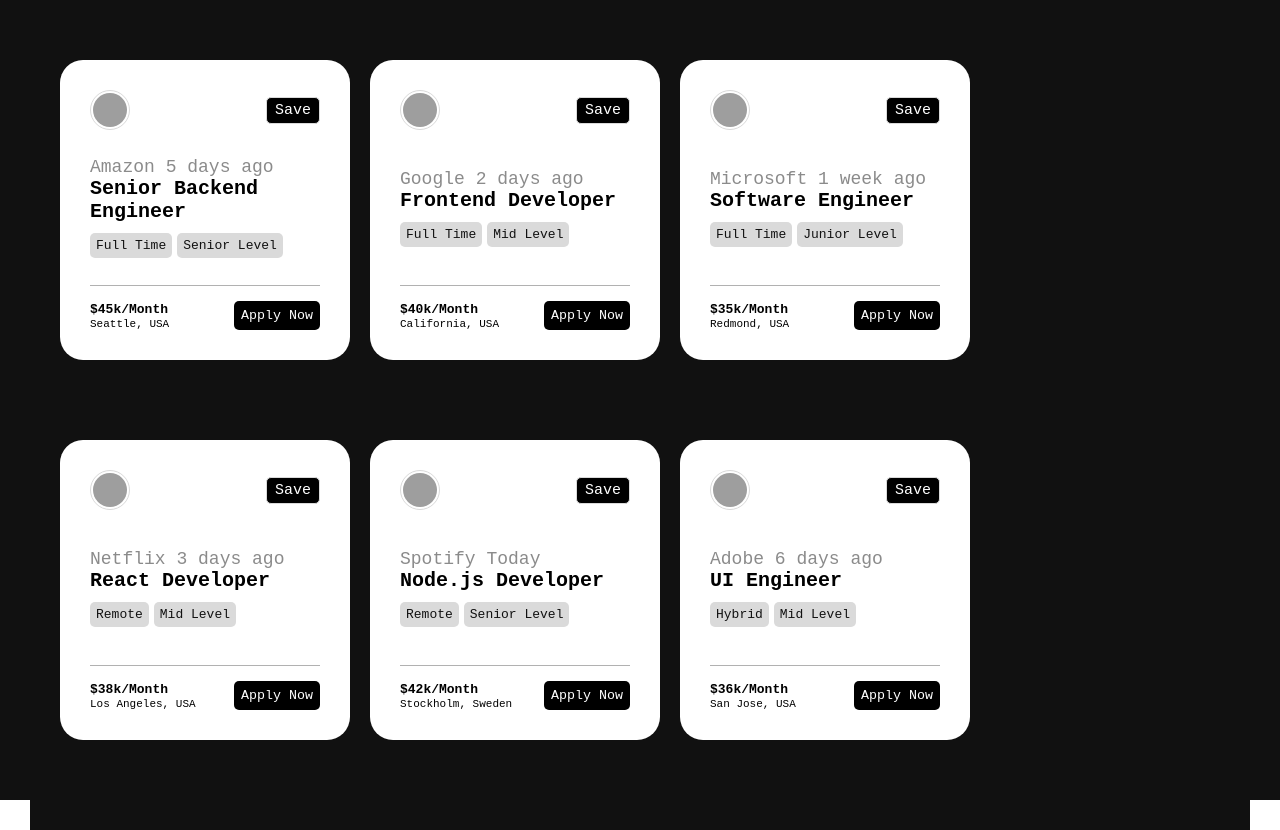
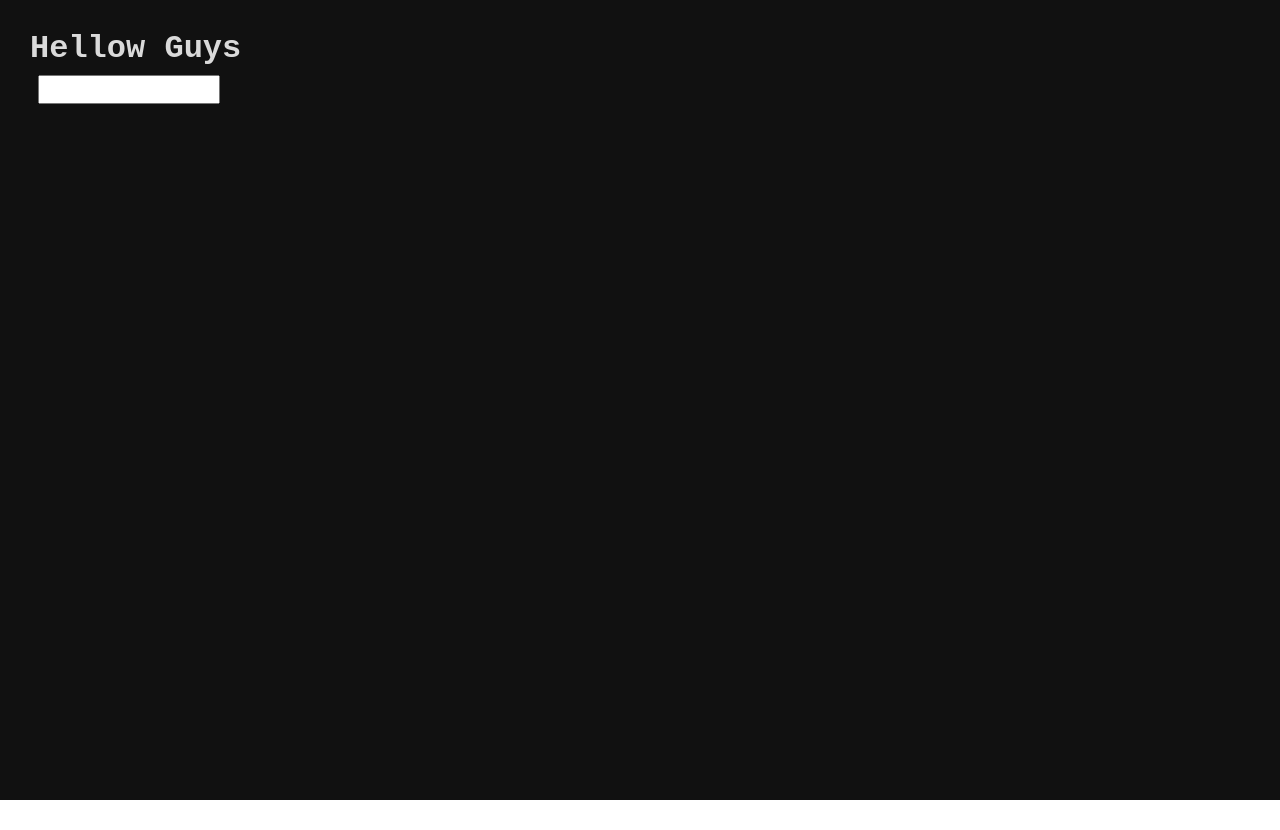
Before and after one commit to Vardhan2006/Dev-learning, a React (Vite) app in the folder React/React-Full/: page / in a window 1280 px wide. After the commit the page ends 800 px from the top, so only its background shows below. Built offline with nearby package versions, Linux system fonts and the light colour scheme; grey boxes are pictures that could not be loaded.

Commit message:
Completed Functions

```diff
--- a/React/React-Full/src/App.jsx
+++ b/React/React-Full/src/App.jsx
@@ -1,7 +1,10 @@
-import Props_Project from "./Day - 2/Props_Project";
+import Functions from "./Day - 3/Functions";
+
+// import Props_Project from "./Day - 2/Props_Project";
 
 function App() {
 
+  /*
   const jobs = [
     {
       id: 1,
@@ -71,17 +74,24 @@
       location: "San Jose, USA"
     },
 
-  ];
+  ];*/
 
 
   return (
     <div className="parent">
 
-      <div className="parent">
+
+    <Functions/>
+
+
+
+      {/* <div className="parent">
         {jobs.map((job) => (
           <Props_Project key={job.id} job={job} />
         ))}
-      </div>
+      </div> */}
+
+
 
       {/* <Props user="BOB" />
       <Props user="ROB" />
--- /dev/null
+++ b/React/React-Full/src/Day - 3/Functions.jsx
@@ -0,0 +1,25 @@
+import React from 'react'
+
+function Functions() {
+
+    function btnClicked () {
+        console.log("CLicked");
+
+    }
+
+    function inputChanging(val) {
+        console.log(val);
+
+    }
+
+  return (
+    <div>
+        <h1>Hellow Guys</h1>
+        <input onChange={function (elem) {
+            inputChanging(elem.target.value)
+        }}/>
+    </div>
+  )
+}
+
+export default Functions
--- a/React/React-Full/src/index.css
+++ b/React/React-Full/src/index.css
@@ -10,6 +10,43 @@
   height: 100%;
   width: 100%;
 }
+
+.parent {
+  height: 100vh;
+  background-color: #111;
+  padding: 30px;
+  display: flex;
+  gap: 20px;
+  flex-wrap: wrap;
+  color: #dadada;
+}
+
+button {
+    border: red 1px solid;
+    padding: 3px;
+    cursor: pointer;
+    border-radius: 5px;
+    margin-top: 5px;
+}
+
+input {
+  padding: 5px;
+  margin: 8px;
+}
+
+
+
+
+
+
+
+
+
+
+
+
+
+
 
 /* .parent {
   padding: 20px;
@@ -39,7 +76,7 @@
 
 /* Props Project CSS*/
 
-
+/*
 .parent {
   height: 100vh;
   background-color: #111;
@@ -143,4 +180,4 @@
 
 .bottom p {
   font-size: 11px;
-}
+} */
```
